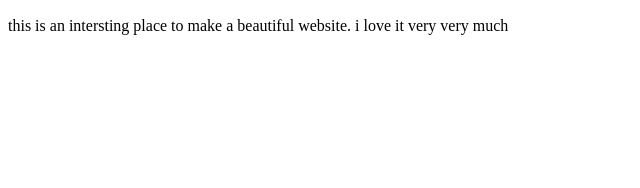
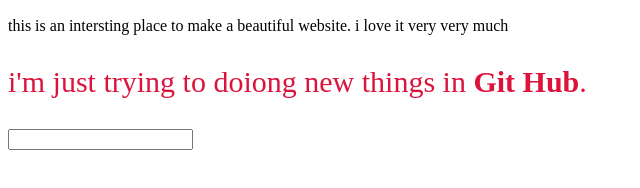
Before and after one commit to farhanaroby/my-first-website, a plain HTML site: page index.html in a window 1280 px wide. Shown: the part 464-652 px from the top of the page, without its empty margins (0-640 px from the left). Drawn offline with Linux system fonts and the light colour scheme.

Commit message:
data changing

```diff
--- a/index.html
+++ b/index.html
@@ -6,12 +6,20 @@
     <meta name="viewport" content="width=device-width, initial-scale=1.0">
     <title>Document</title>
 </head>
+<style>
+    .blog{
+        color: crimson;
+        font-size: 30px;
+    }
+</style>
 <body>
     <h1>my first website</h1>
     <h2>this beauty tips related site</h2>
     <p>This is my first experience to create a website</p>
      <img src="https://image.freepik.com/free-vector/eid-al-adha-calligraphy-happy-sacrifice-feast-arabic-calligraphy-design-with-fanoos-mosque-elements-golden-color_317810-2157.jpg">
      <p>this is an intersting place to make a beautiful website. i love it very very much</p>
+     <p class="blog">i'm just trying to doiong new things in <b>Git Hub</b>.</p>
+     <input type="click here">
 
 </body>
 </html>
```
